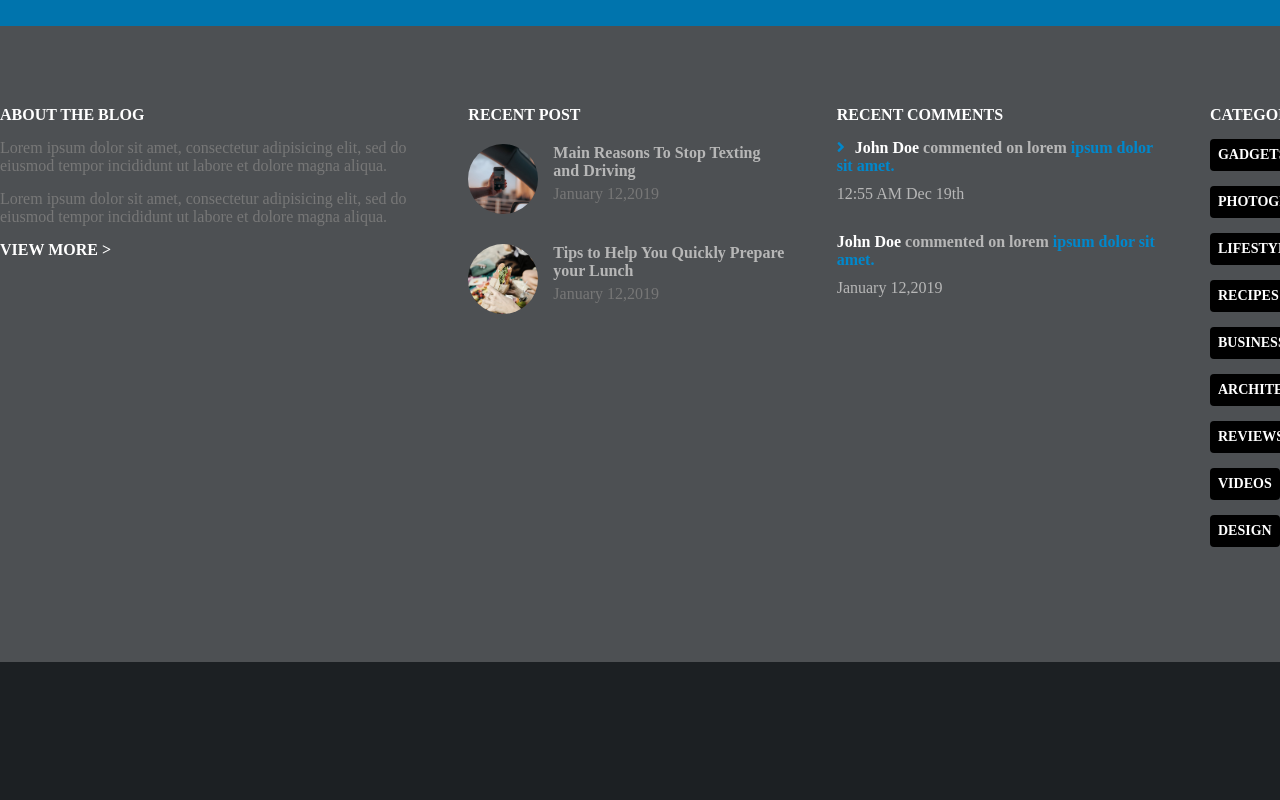
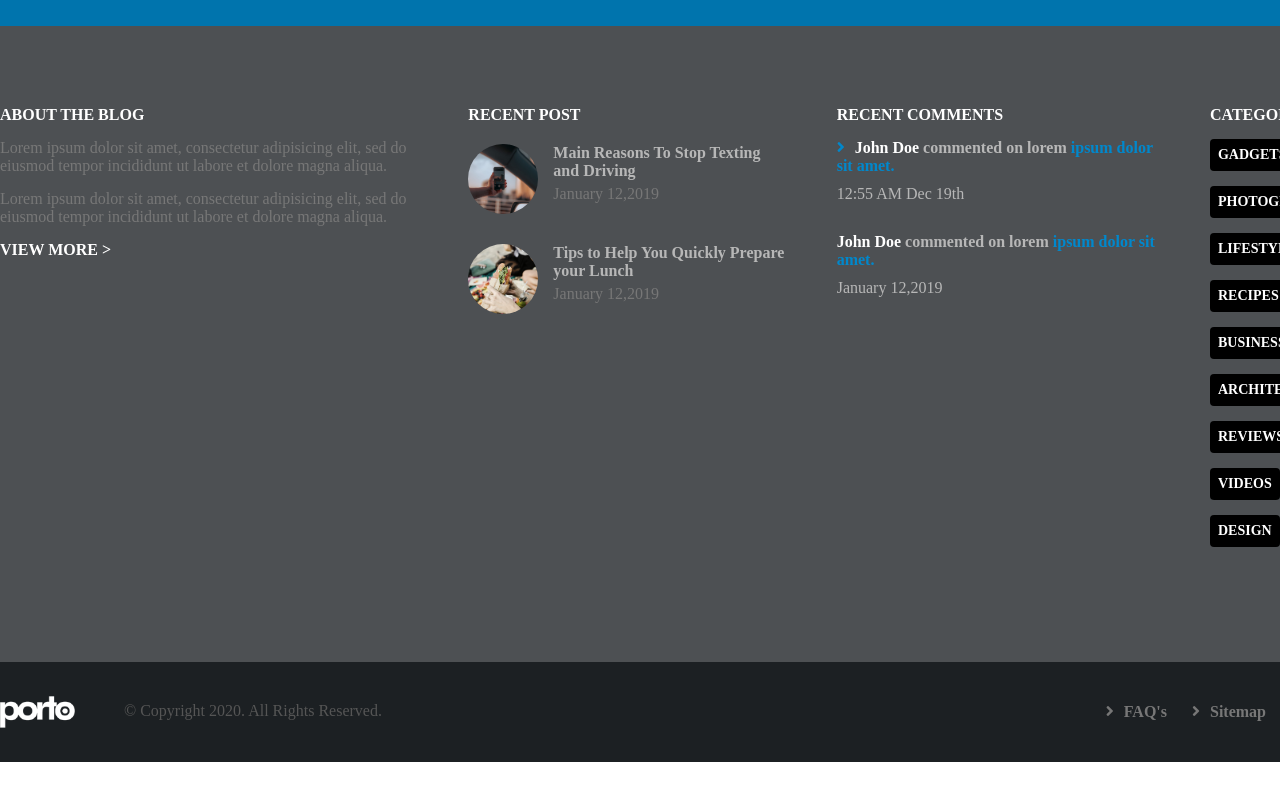
Before and after one commit to simonebresci/proj-html-vuejs, a website: page index.html in a window 1280 px wide. Shown: the part 1534-2334 px from the top of the page. After the commit the page ends 2296 px from the top, so only its background shows below. Drawn offline with nearby package versions, Linux system fonts and the light colour scheme.

Commit message:
footer-bottom

```diff
--- a/index.html
+++ b/index.html
@@ -9,7 +9,7 @@
     <script src="https://cdn.jsdelivr.net/npm/vue"></script>
     <!-- /Fine Librerie -->
 
-    <title>Blog</title>
+    <title>Blog Porto</title>
   </head>
   <body>
     <div id="root">
@@ -568,19 +568,22 @@
             <div class="footer-bottom-background">
               <div class="footer-bottom">
 
+                <div class="footer-bottom-logo">
+                  <img src="./img/footer/logo/logo-footer.png" alt="Logo azienda">
+                  <span class="footer-bottom-copyright"> © Copyright 2020. All Rights Reserved. </span>
+                </div>
+
+
+                <ul class="footer-bottom-links">
+                    <li v-for="el in footerLinks"><i class="fas fa-angle-right bullet"></i>{{el}}</li>
+                </ul>
+
+
               </div>
 
             </div>
 
           </footer>
-
-          <!-- Test Vue Navbar -->
-          <!-- <footer>
-            <ul>
-              <li v-for="el in footerLinks">{{el}}</li>
-            </ul>
-          </footer> -->
-          <!-- /Test Vue Navbar -->
 
       </div>
       <!-- /Container -->
--- a/src/app.scss
+++ b/src/app.scss
@@ -36,6 +36,14 @@
 
 @mixin menu-inline-li-light-style-1{
   color:$colorTxt1;
+  display: inline-block;
+  cursor:pointer;
+  font-weight: bold;
+  margin-right: 25px;
+}
+
+@mixin menu-inline-li-grey-style-1{
+  color:$colorTxt5;
   display: inline-block;
   cursor:pointer;
   font-weight: bold;
@@ -309,6 +317,7 @@
   text-shadow: 2px 2px 10px rgba(0,0,0,0.5);
   // background-color: rgba(0,0,0,0.3);
   border-radius: 5px;
+  text-decoration: underline;
 
 }
 
@@ -729,11 +738,47 @@ h1,h2,h3 {
 // FOOTER BOTTOM ******************************************************************
 .footer-bottom-background{
   background-color: $colorBg10;
-  padding: 50px 0;
-  height: 200px;
+  // padding: 50px 0;
+  height: 100px;
 
   .footer-bottom{
     @include content-style;
+    height: 100%;
+    display: flex;
+    justify-content: space-between;
+    align-items: center;
+
+    &-logo{
+      display: inline-block;
+
+
+      img{
+        width: 75px;
+        vertical-align: middle;
+        margin-right: 45px;
+      }
+    }
+
+    &-copyright{
+      color: $colorTxt6;
+    }
+
+    &-links{
+      li{
+        @include menu-inline-li-grey-style-1;
+
+        .bullet{
+          color: $colorTxt5;
+          font-weight: bold;
+          margin-right: 10px;
+        }
+      }
+
+      li:hover{
+        @include hover-standard-style1;
+      }
+    }
   }
+
 }
 // /FOOTER BOTTOM ******************************************************************
```
Also changed, not shown: dist/app.css, img/footer/logo/logo-footer.png (renamed from img/footer/logo-footer.png).
